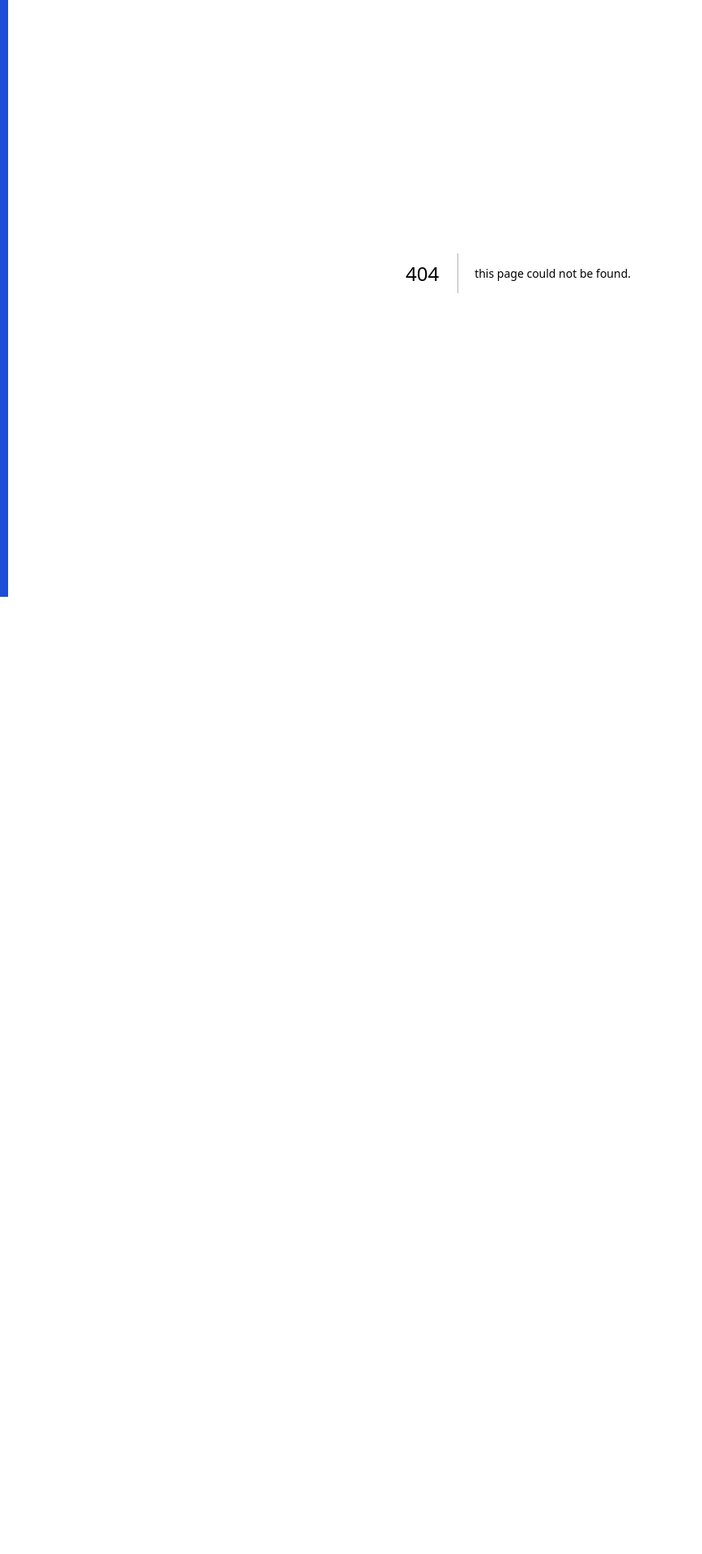
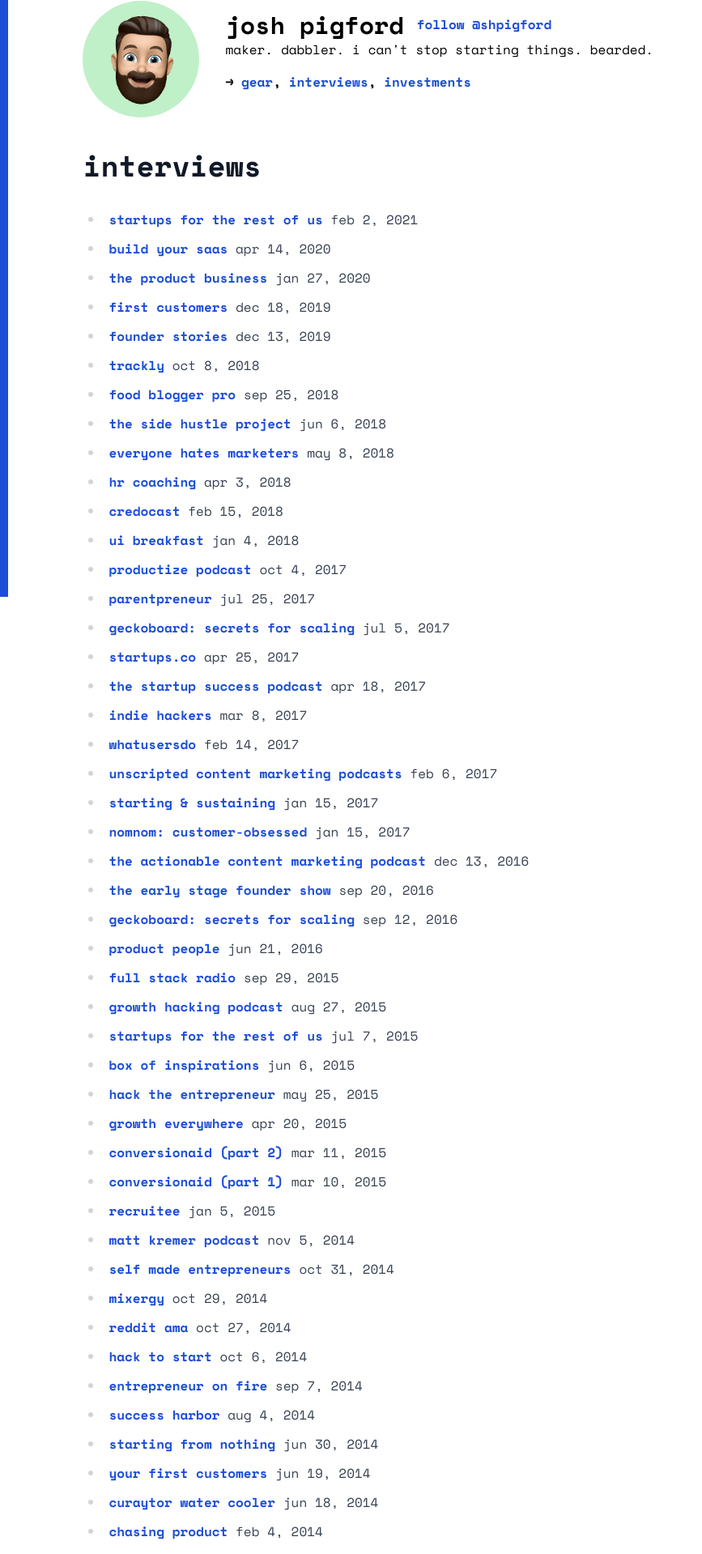
Before and after one commit to Shpigford/joshpigford-next, a Next.js app: page /interviews in a window 1280 px wide. Before the commit this address had no page. Shown: the part 63-1982 px from the top of the page at 81% size, without its empty margins (0-867 px from the left). Before the commit the page ends 800 px from the top, so only its background shows below. Built offline with nearby package versions, Linux system fonts and the light colour scheme.

Commit message:
Interviews

```diff
--- a/components/layout.js
+++ b/components/layout.js
@@ -49,7 +49,7 @@
           </div>
           <p className="mb-4">Maker. Dabbler. I can't stop starting things. Bearded.</p>
           <p className='font-bold'>
-            &rarr; <Link href="/gear">Gear</Link>, <Link href="/investments">Investments</Link>
+            &rarr; <Link href="/gear">Gear</Link>, <Link href="/interviews">Interviews</Link>, <Link href="/investments">Investments</Link>
           </p>
         </div>
       </header>
--- /dev/null
+++ b/pages/interviews.js
@@ -0,0 +1,64 @@
+/* eslint-disable react/no-unescaped-entities */
+import Layout from '../components/layout'
+import Head from 'next/head';
+
+export default function Interviews() {
+  return (
+    <Layout title="Interviews" desc="Interviews with Josh Pigford">
+      <div className="prose max-w-none">
+        <h1>Interviews</h1>
+        <ul>
+          <li><a href="https://www.startupsfortherestofus.com/episodes/episode-534-a-4m-exit-with-josh-pigford-of-baremetrics">Startups for the Rest of Us</a> <time datetime="2021-02-02">Feb 2, 2021</time></li>
+          <li><a href="https://saas.transistor.fm/episodes/how-coronavirus-is-impacting-software-companies">Build Your SaaS</a> <time datetime="2020-04-14">Apr 14, 2020</time></li>
+          <li><a href="https://anchor.fm/theproductbusiness/episodes/19--Josh-Pigford---Almost-selling-Baremetrics-for-5m-eaf8b2">The Product Business</a> <time datetime="2020-01-27">Jan 27, 2020</time></li>
+          <li><a href="https://anchor.fm/hypertribal/episodes/2---Josh-Pigford--Founder-of-Baremetrics-e2uabe/a-a120ajp">First Customers</a> <time datetime="2019-12-18">Dec 18, 2019</time></li>
+          <li><a href="https://www.gvkhna.com/blog/2019-12-13-podcast-ep4-josh-pigford-founder-at-baremetrics/">Founder Stories</a> <time datetime="2019-12-13">Dec 13, 2019</time></li>
+          <li><a href="https://trackly.com/podcast/hiring-a-remote-team-of-all-starts-with-josh-pigford">Trackly</a> <time datetime="2018-10-08">Oct 8, 2018</time></li>
+          <li><a href="https://www.foodbloggerpro.com/blog/article/josh-pigford/">Food Blogger Pro</a> <time datetime="2018-09-25">Sep 25, 2018</time></li>
+          <li><a href="https://www.ryrob.com/baremetrics-josh-pigford/">The Side Hustle Project</a> <time datetime="2018-06-06">Jun 6, 2018</time></li>
+          <li><a href="https://everyonehatesmarketers.com/61-josh-pigford-baremetrics/">Everyone Hates Marketers</a> <time datetime="2018-05-08">May 8, 2018</time></li>
+          <li><a href="https://www.hrcoaching.com/sbh82/">HR Coaching</a> <time datetime="2018-04-03">Apr 3, 2018</time></li>
+          <li><a href="https://www.getcredo.com/side-project-takes-josh-pigford-shpigford-baremetrics/">Credocast</a> <time datetime="2018-02-15">Feb 15, 2018</time></li>
+          <li><a href="https://uibreakfast.com/89-saas-vs-ecommerce-josh-pigford/">UI Breakfast</a> <time datetime="2018-01-04">Jan 4, 2018</time></li>
+          <li><a href="http://productizepodcast.com/35-josh-pigford-on-solo-founding-acquiring-many-skillsets/">Productize Podcast</a> <time datetime="2017-10-04">Oct 4, 2017</time></li>
+          <li><a href="http://www.parentpreneur.com/podcast-010-josh-pigford-how-to-retain-customers-to-build-a-profitable-business/">Parentpreneur</a> <time datetime="2017-07-25">Jul 25, 2017</time></li>
+          <li><a href="https://www.geckoboard.com/blog/secrets-for-scaling-josh-pigford-baremetrics-podcast/">Geckoboard: Secrets for Scaling</a> <time datetime="2017-07-05">Jul 5, 2017</time></li>
+          <li><a href="https://www.startups.co/articles/josh-pigford-is-doing-the-unthinkable-startup-co-exclusive-interview">Startups.co</a> <time datetime="2017-04-25">Apr 25, 2017</time></li>
+          <li><a href="http://www.startupsuccesspodcast.com/home/episode-38-josh-pigford">The Startup Success Podcast</a> <time datetime="2017-04-18">Apr 18, 2017</time></li>
+          <li><a href="https://www.indiehackers.com/podcast/006-josh-pigford-of-baremetrics">Indie Hackers</a> <time datetime="2017-03-08">Mar 8, 2017</time></li>
+          <li><a href="http://whatusersdo.com/blog/balancing-ux-cx-business/">WhatUsersDo</a> <time datetime="2017-02-14">Feb 14, 2017</time></li>
+          <li><a href="https://soundcloud.com/content-marketing/how-to-bootstrap-your-business-with-content-marketing-featuring-josh-pigford">Unscripted Content Marketing Podcasts</a> <time datetime="2017-02-06">Feb 6, 2017</time></li>
+          <li><a href="https://startsustain.fireside.fm/josh-pigford">Starting &amp; Sustaining</a> <time datetime="2017-01-15">Jan 15, 2017</time></li>
+          <li><a href="https://blog.nomnom.it/interview-with-josh-pigford-ceo-and-founder-of-baremetrics-part-of-our-customer-obsessed-2c6f44f4e139">NomNom: Customer-Obsessed</a> <time datetime="2017-01-15">Jan 15, 2017</time></li>
+          <li><a href="http://coschedule.com/blog/prioritize-marketing-projects-josh-pigford-baremetrics-acm-012/">The Actionable Content Marketing Podcast</a> <time datetime="2016-12-13">Dec 13, 2016</time></li>
+          <li><a href="http://andybaldacci.com/podcast/josh-pigford-baremetrics/">The Early Stage Founder Show</a> <time datetime="2016-09-20">Sep 20, 2016</time></li>
+          <li><a href="https://www.geckoboard.com/blog/secrets-for-scaling-proactive-customer-success-grow-baremetrics/">Geckoboard: Secrets for Scaling</a> <time datetime="2016-09-12">Sep 12, 2016</time></li>
+          <li><a href="http://www.productpeople.tv/79">Product People</a> <time datetime="2016-06-21">Jun 21, 2016</time></li>
+          <li><a href="http://www.fullstackradio.com/26">Full Stack Radio</a> <time datetime="2015-09-29">Sep 29, 2015</time></li>
+          <li><a href="http://growthhackingpodcast.com/josh-pigford-from-0-to-10k-in-6-months-with-baremetrics/">Growth Hacking Podcast</a> <time datetime="2015-08-27">Aug 27, 2015</time></li>
+          <li><a href="http://www.startupsfortherestofus.com/episodes/episode-244-competition-transparency-and-funding-with-baremetrics-founder-josh-pigford">Startups for the Rest of Us</a> <time datetime="2015-07-07">Jul 7, 2015</time></li>
+          <li><a href="http://mastermindfinder.com/podcast/theboishow/joshpigford/">Box of Inspirations</a> <time datetime="2015-06-06">Jun 6, 2015</time></li>
+          <li><a href="http://hacktheentrepreneur.com/podcast/josh-pigford/">Hack the Entrepreneur</a> <time datetime="2015-05-25">May 25, 2015</time></li>
+          <li><a href="http://growtheverywhere.com/growth-everywhere-interview/josh-pigford-baremetrics/">Growth Everywhere</a> <time datetime="2015-04-20">Apr 20, 2015</time></li>
+          <li><a href="http://www.conversionaid.com/podcast/josh-pigford-baremetrics2/">ConversionAid (Part 2)</a> <time datetime="2015-03-10">Mar 11, 2015</time></li>
+          <li><a href="http://www.conversionaid.com/podcast/josh-pigford-baremetrics1/">ConversionAid (Part 1)</a> <time datetime="2015-03-10">Mar 10, 2015</time></li>
+          <li><a href="https://recruitee.com/blog/the-art-of-remote-hiring-process-with-josh-pigford-baremetrics-recruitee-founders-talks/">Recruitee</a> <time datetime="2015-01-05">Jan 5, 2015</time></li>
+          <li><a href="https://mattkremer.com/mk-006-josh-pigford-simplicity-copycats-killing-your-products/">Matt Kremer Podcast</a> <time datetime="2014-11-05">Nov 5, 2014</time></li>
+          <li><a href="http://baxtalk.libsyn.com/bare-metrics-22kmth-in-saas-josh-pigford">Self Made Entrepreneurs</a> <time datetime="2014-10-31">Oct 31, 2014</time></li>
+          <li><a href="http://mixergy.com/interviews/josh-pigford-baremetrics/">Mixergy</a> <time datetime="2014-10-29">Oct 29, 2014</time></li>
+          <li><a href="http://www.reddit.com/r/Entrepreneur/comments/2kf2xt/i_bootstrapped_a_saas_business_from_idea_to/">Reddit AMA</a> <time datetime="2014-10-27">Oct 27, 2014</time></li>
+          <li><a href="http://hacktostart.com/josh-pigford/">Hack To Start</a> <time datetime="2014-10-06">Oct 6, 2014</time></li>
+          <li><a href="http://www.entrepreneuronfire.com/podcast/joshpigford/">Entrepreneur On Fire</a> <time datetime="2014-09-07">Sep 7, 2014</time></li>
+          <li><a href="http://www.successharbor.com/baremetrics-ceo-josh-pigford-shares-entrepreneur-story">Success Harbor</a> <time datetime="2014-08-04">Aug 4, 2014</time></li>
+          <li><a href="http://thefoundation.com/podcast/episode59/">Starting From Nothing</a> <time datetime="2014-06-30">Jun 30, 2014</time></li>
+          <li><a href="https://yourfirstcustomers.com/josh-pigford-baremetrics/">Your First Customers</a> <time datetime="2014-06-19">Jun 19, 2014</time></li>
+          <li><a href="http://curaytor.com/baremetrics-audio">Curaytor Water Cooler</a> <time datetime="2014-06-18">Jun 18, 2014</time></li>
+          <li><a href="http://www.chasingproduct.com/episodes/episode-13-organic-product-development-wjosh-pigford">Chasing Product</a> <time datetime="2014-02-04">Feb 4, 2014</time></li>
+          <li><a href="http://podcasts.thoughtbot.com/giantrobots/80">Giant Robots</a> <time datetime="2013-12-23">Dec 23, 2013</time></li>
+          <li><a href="http://supportops.co/episode-25-josh-pigford/">Support Ops</a> <time datetime="2013-10-22">Oct 22, 2013</time></li>
+          <li><a href="https://lessaccounting.com/blog/josh-pigford-deathray-powercast">Deathray Powercast</a> <time datetime="2013-08-22">Aug 22, 2013</time></li>
+        </ul>
+      </div>
+    </Layout>
+  )
+}
```
